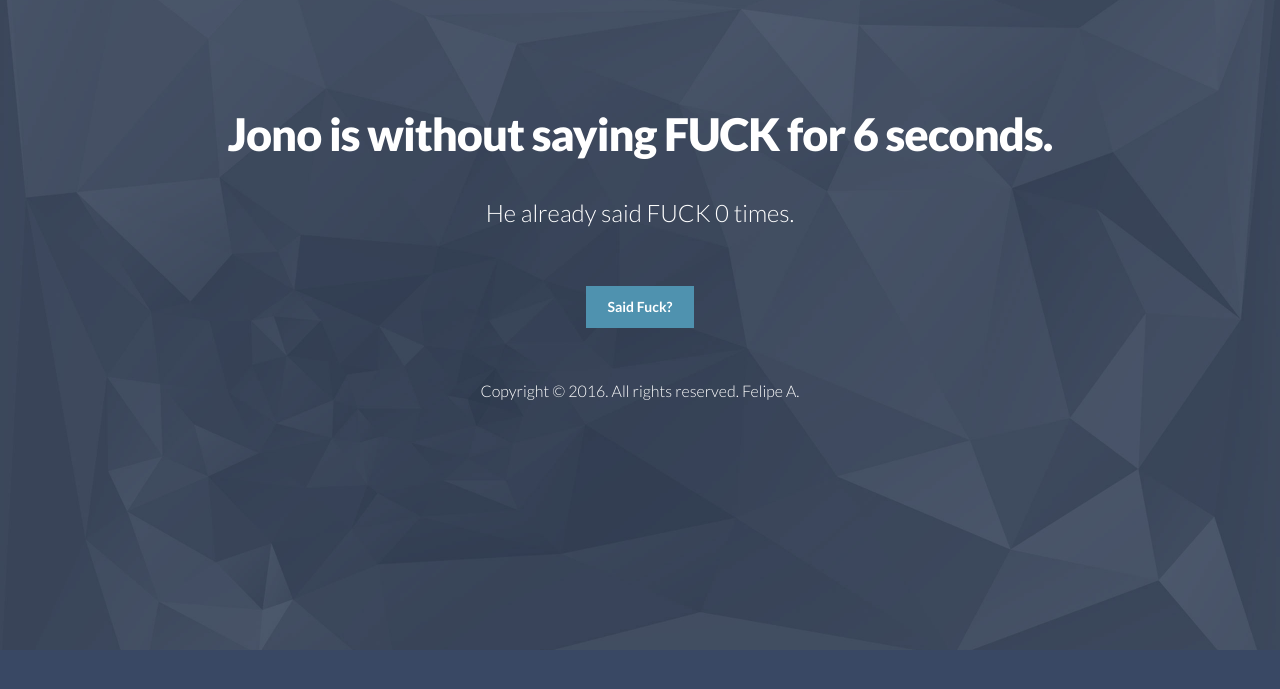
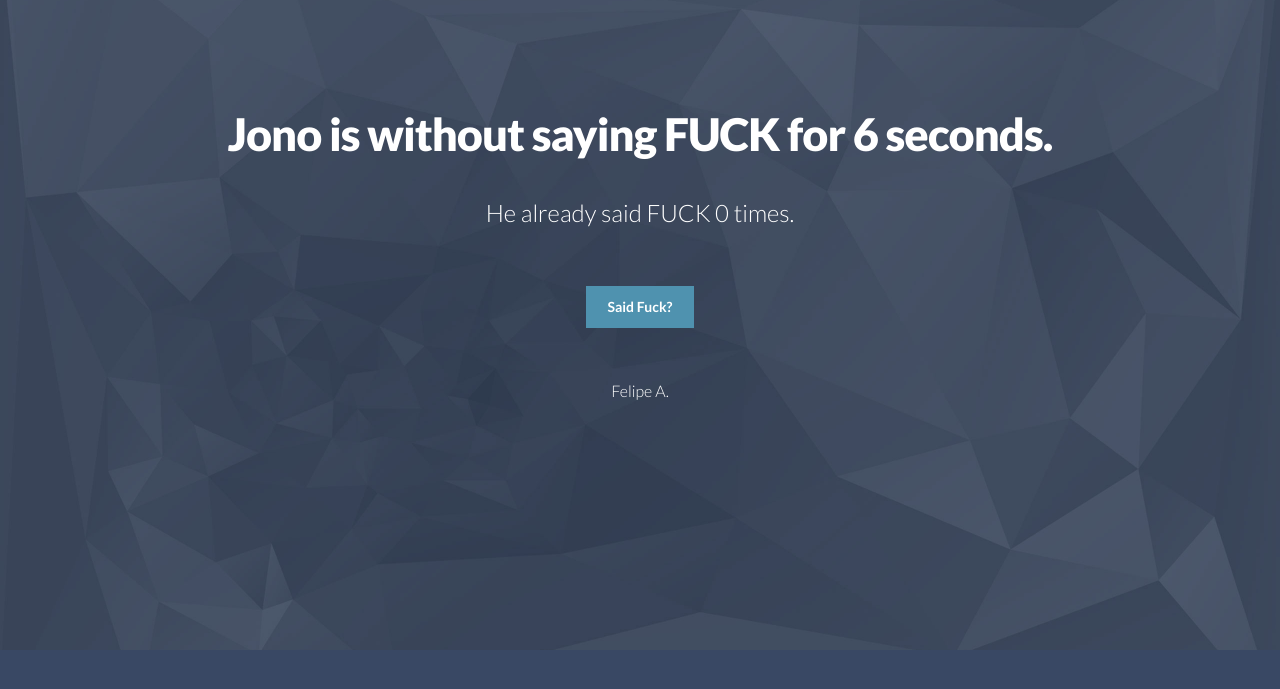
Before and after one commit to felipeamarante/surtometro, a Flask app: page / in a window 1280 px wide. Shown: the top 689 px of the page. Run offline with Flask 2, Linux system fonts and the light colour scheme; some libraries are stand-ins or nearby versions.

```diff
--- a/templates/index.html
+++ b/templates/index.html
@@ -45,7 +45,7 @@
 			</div>
 			<div class="row">
 				<div class="col-lg-6 col-lg-offset-3">
-						<p class="copyright">Copyright &copy; 2016. All rights reserved.  Felipe A.</p>
+						<p class="copyright">Felipe A.</p>
 
 				</div>
 			</div>
```
